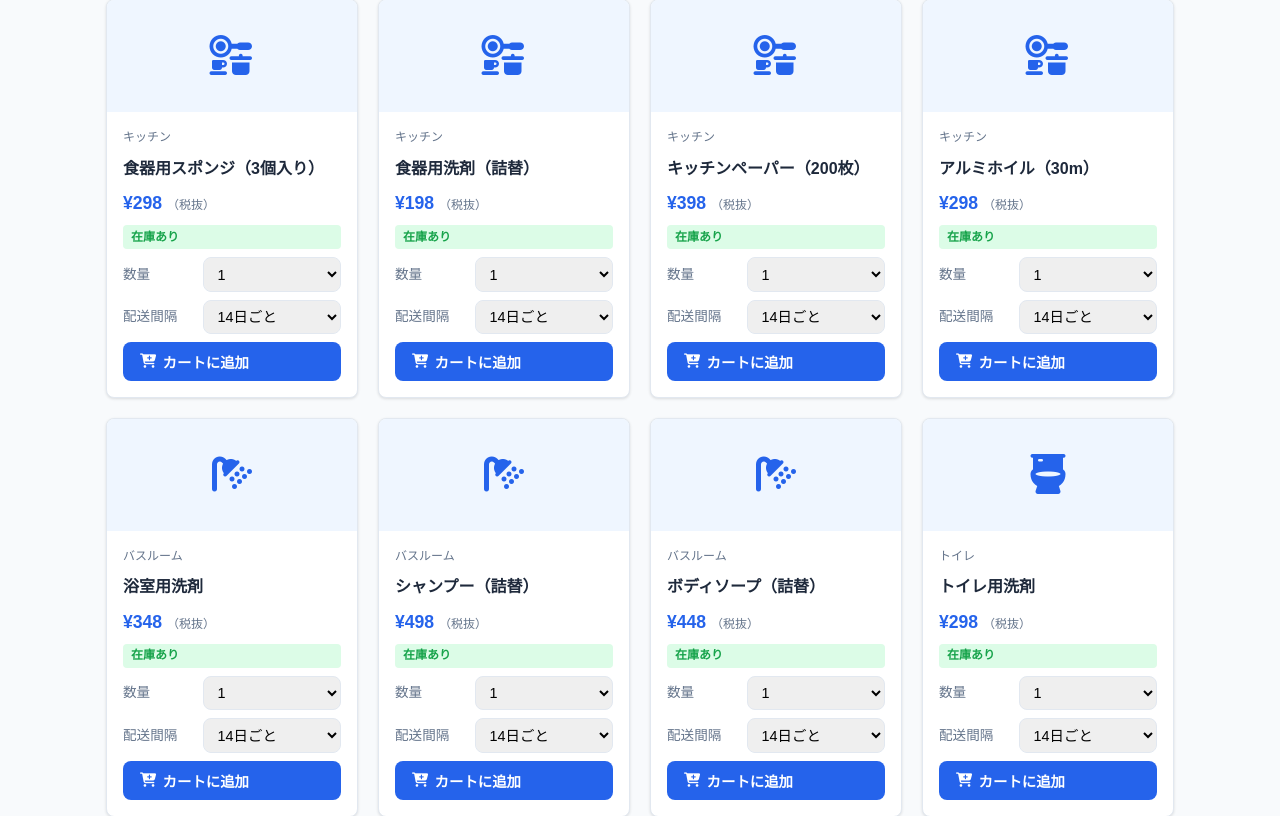
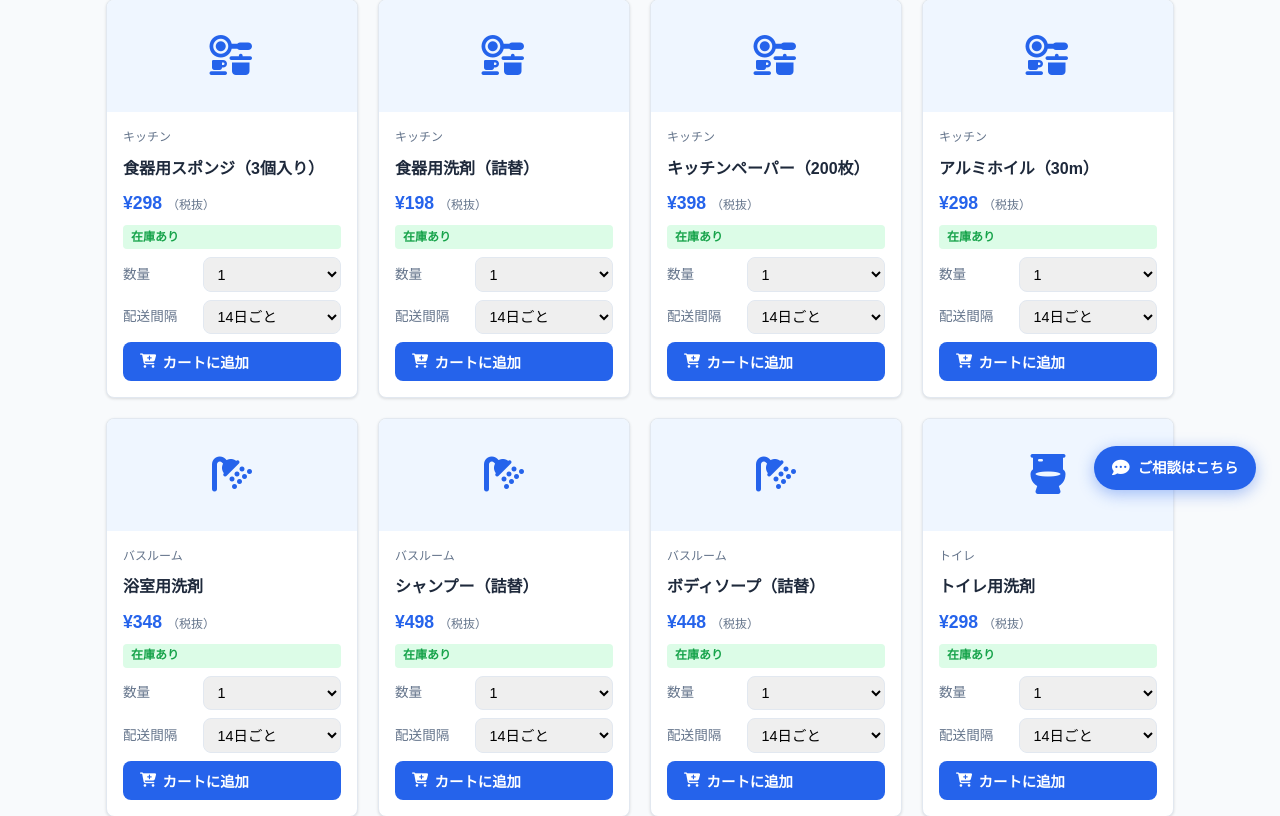
Before and after one commit to rictaworks/household-sub-demo, a Flask app: page / in a window 1280 px wide. Shown: the part 286-1102 px from the top of the page. Run offline with Flask 3, Linux system fonts and the light colour scheme; data comes from the database, SQL or seed files in the repository; data that the repository does not hold is empty.

Commit message:
feat: add contact bubble button (fixed bottom-right)

```diff
--- a/src/static/css/style.css
+++ b/src/static/css/style.css
@@ -359,3 +359,30 @@ select:focus, input:focus { outline: 2px solid var(--clr-primary); outline-offse
 .alert ul { margin: 0; padding-left: 1.25rem; }
 
 .empty-msg { color: var(--clr-muted); }
+
+/* ── お問い合わせ吹き出しボタン ────────────────────────────────────── */
+.contact-bubble {
+  position: fixed;
+  bottom: 1.5rem;
+  right: 1.5rem;
+  z-index: 200;
+  display: flex;
+  align-items: center;
+  gap: 0.5rem;
+  background: var(--clr-primary);
+  color: #fff;
+  padding: 0.65rem 1.1rem;
+  border-radius: 9999px;
+  font-size: 0.9rem;
+  font-weight: 700;
+  box-shadow: 0 4px 16px rgba(37,99,235,.4);
+  text-decoration: none;
+  transition: background .15s, transform .15s, box-shadow .15s;
+}
+.contact-bubble:hover {
+  background: var(--clr-primary-dark);
+  transform: translateY(-2px);
+  box-shadow: 0 6px 20px rgba(37,99,235,.5);
+  text-decoration: none;
+}
+.contact-bubble i { font-size: 1.1rem; }
--- a/src/templates/base.html
+++ b/src/templates/base.html
@@ -41,6 +41,11 @@
     </div>
   </footer>
 
+  <a href="https://rictaworks.jp/#contact" target="_blank" rel="noopener" class="contact-bubble">
+    <i class="fa-solid fa-comment-dots"></i>
+    <span>ご相談はこちら</span>
+  </a>
+
   <script src="{{ url_for('static', filename='js/main.js') }}"></script>
 </body>
 </html>
```
